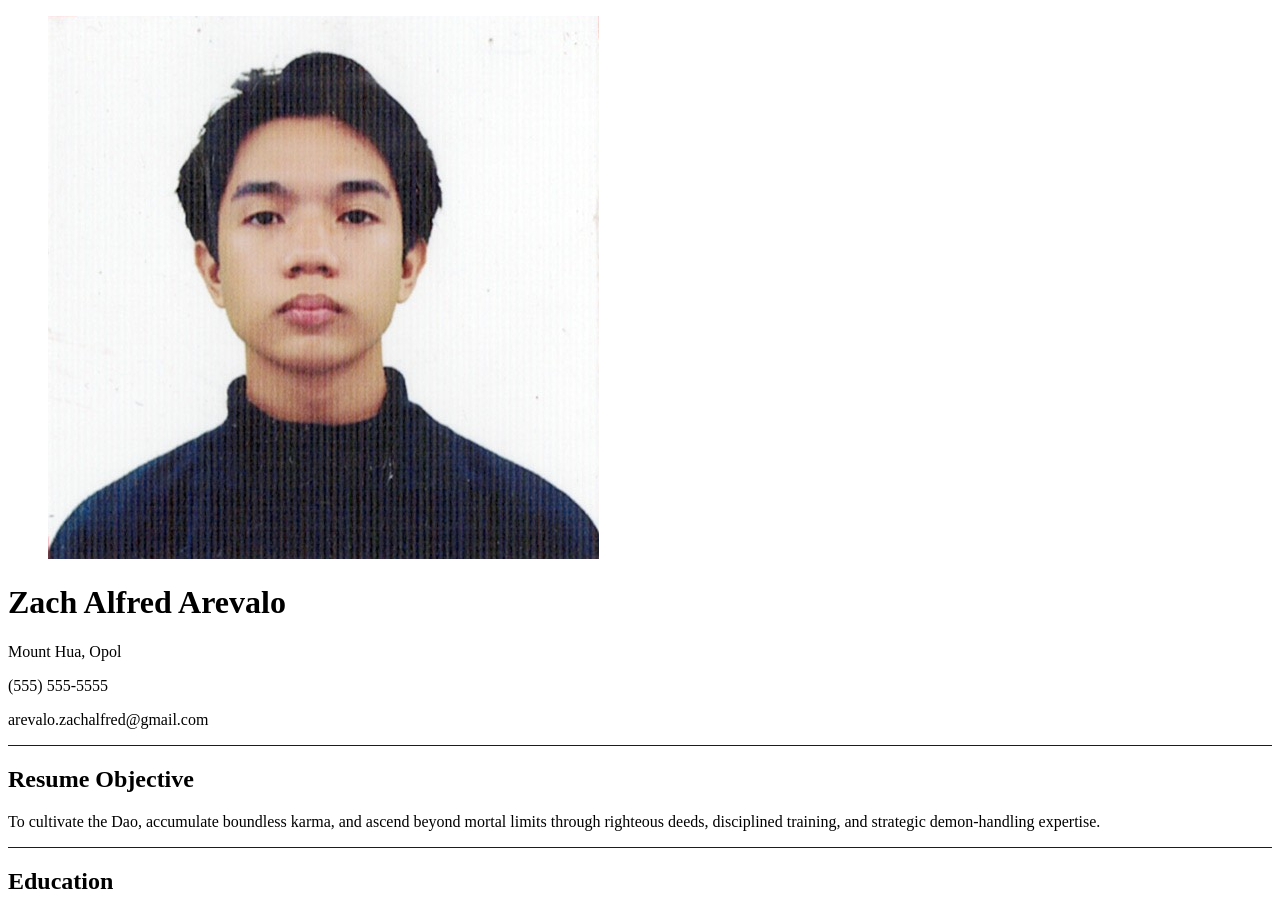
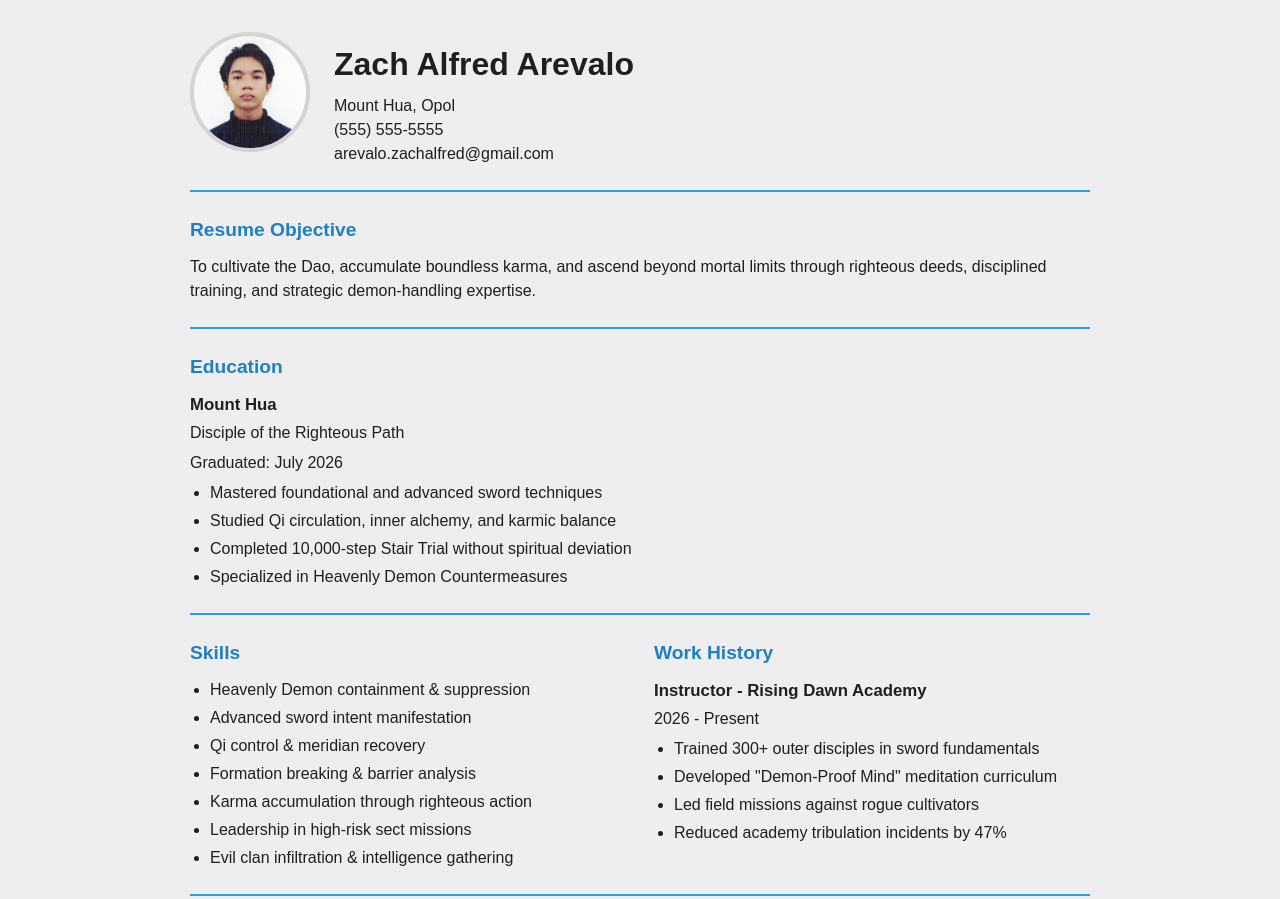
Before and after one commit to Ishiakari/Cultivator-resume, a plain HTML site: page index.html in a window 1280 px wide. Shown: the top 899 px of the page. Drawn offline with Linux system fonts and the light colour scheme; files that its build step writes are made by us from their sources.

Commit message:
with css

```diff
--- a/css/style.css
+++ b/css/style.css
@@ -1,7 +1,105 @@
-.section-line{
-    background-color: blue;
-    border: none;
-    height: 1px;
+* {
+  box-sizing: border-box;
+  margin: 0;
+  padding: 0;
 }
 
-.prof
+body {
+  font-family: Arial, Helvetica, sans-serif;
+  background: #eeeeee;
+  color: #1f1f1f;
+  line-height: 1.5;
+  padding: 32px 0;
+}
+
+.resume {
+  width: min(900px, 92%);
+  margin: 0 auto;
+}
+
+.resume-header {
+  display: flex;
+  justify-content: space-between;
+  align-items: flex-start;
+  gap: 24px;
+  min-height: 130px;
+}
+
+.basic-info {
+  flex: 1;
+  padding-top: 8px;
+}
+
+.name {
+  font-size: 2rem;
+  margin-bottom: 6px;
+}
+
+.address,
+.contact,
+.email {
+  font-size: 1rem;
+}
+
+.profile-photo-wrap {
+  width: 120px;
+  height: 120px;
+  border-radius: 50%;
+  overflow: hidden;
+  border: 4px solid #d4d4d4;
+  background: #d8d8d8;
+  flex-shrink: 0;
+}
+
+.profile-photo {
+  width: 100%;
+  height: 100%;
+  object-fit: cover;
+  display: block;
+}
+
+.section-line {
+  border: none;
+  border-top: 2px solid #2d9cea;
+  margin: 24px 0;
+}
+
+.resume-section h2 {
+  color: #1f7fc3;
+  font-size: 1.2rem;
+  margin-bottom: 10px;
+}
+
+.resume-section h3 {
+  font-size: 1.05rem;
+  margin-bottom: 4px;
+}
+
+.resume-section p {
+  margin-bottom: 6px;
+}
+
+.resume-section ul {
+  margin-left: 20px;
+}
+
+.resume-section li + li {
+  margin-top: 4px;
+}
+
+.two-column-group {
+  display: grid;
+  grid-template-columns: 1fr 1fr;
+  gap: 28px;
+}
+
+@media (max-width: 760px) {
+  .resume-header {
+    flex-direction: column-reverse;
+    align-items: flex-start;
+  }
+
+  .two-column-group {
+    grid-template-columns: 1fr;
+  }
+}
--- a/index.html
+++ b/index.html
@@ -4,7 +4,7 @@
     <meta charset="UTF-8">
     <meta name="viewport" content="width=device-width, initial-scale=1.0">
     <title>Zach Alfred Arevalo - Resume</title>
-    <link rel="stylesheet" href="style.css">
+    <link rel="stylesheet" href="css/style.css">
 </head>
 <body>
     <main class="resume">
```
